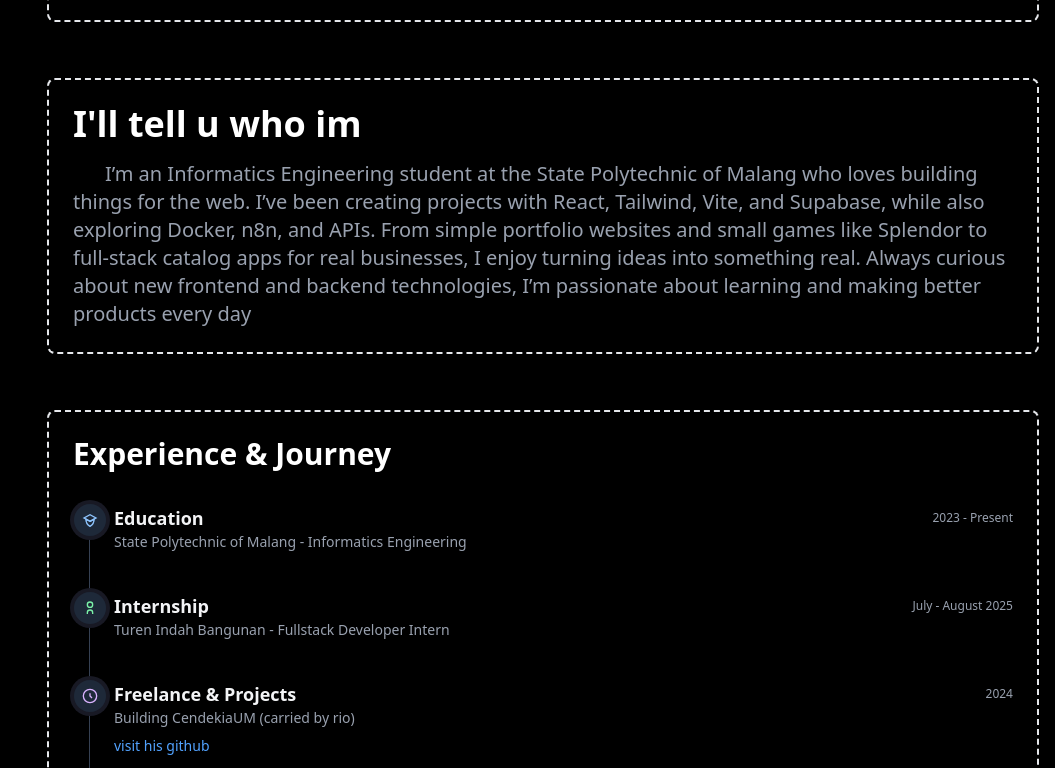
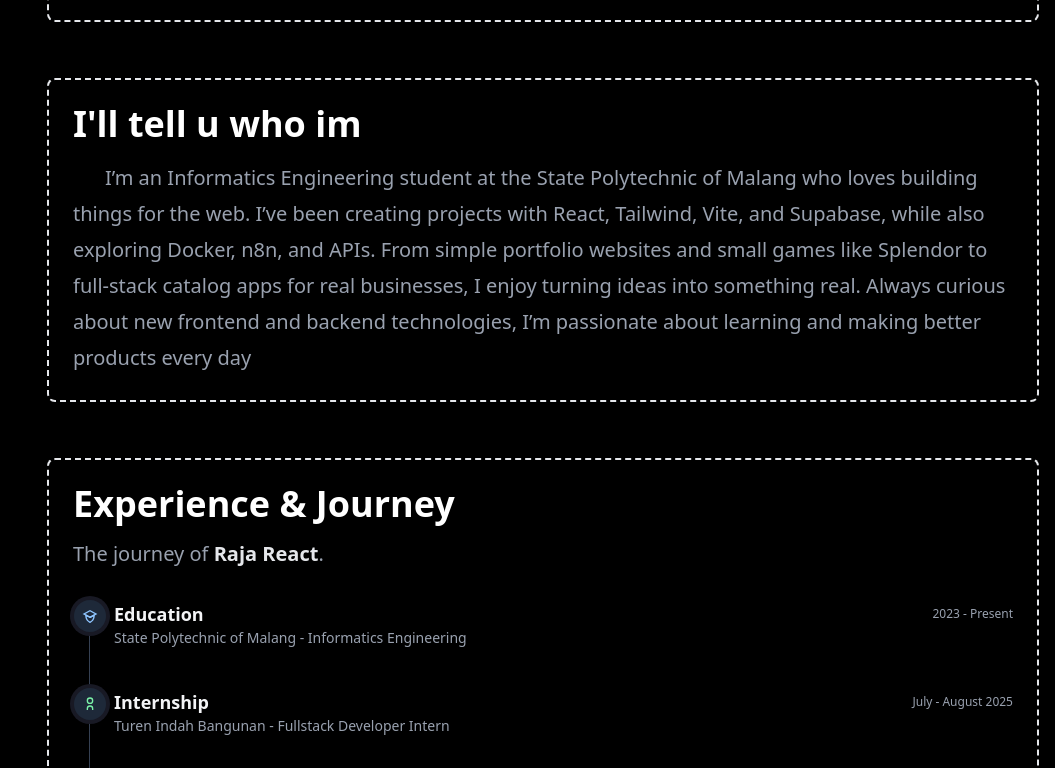
Before and after one commit to Maeeveee/Tesseract, a React (Vite) app: page / in a window 1280 px wide. Shown: the part 650-1418 px from the top of the page, without its empty margins (225-1280 px from the left). Built offline with nearby package versions, Linux system fonts and the light colour scheme.

Commit message:
fix line height and fix tittle size

```diff
--- a/src/components/experienceSection.jsx
+++ b/src/components/experienceSection.jsx
@@ -49,7 +49,10 @@ export default function ExperienceSection() {
     return (
         <section className="border-2 border-gray-200 border-dashed rounded-lg dark:border-gray-700 mt-14">
             <div className="p-6">
-                <h2 className="text-3xl font-bold text-white mb-8">Experience & Journey</h2>
+                <h2 className="text-4xl text-white font-bold mb-4">Experience & Journey</h2>
+                <p className="text-md lg:text-xl text-gray-400 mb-8">
+                    The journey of <span className="font-semibold text-gray-200">Raja React</span>.
+                </p>
                 <ol className="relative border-s ml-4 border-gray-700">
                     {steps.map((step, idx) => (
                         <li key={idx} className="mb-10 ms-6">
--- a/src/components/introSection.jsx
+++ b/src/components/introSection.jsx
@@ -3,7 +3,7 @@ export default function IntroSection() {
         <div className="border-2 border-gray-200 border-dashed rounded-lg dark:border-gray-700 mt-14">
             <div className="p-6">
                 <h1 className="text-4xl text-white font-bold mb-4">I'll tell u who im</h1>
-                <p className="text-md lg:text-xl text-gray-400 indent-8">I’m an Informatics Engineering student at the State Polytechnic of Malang who loves building things for the web.
+                <p className="text-md/8 lg:text-xl/9 text-gray-400 indent-8">I’m an Informatics Engineering student at the State Polytechnic of Malang who loves building things for the web.
                     I’ve been creating projects with React, Tailwind, Vite, and Supabase, while also exploring Docker, n8n, and APIs. From simple portfolio websites and small games like Splendor to full-stack catalog apps for real businesses, I enjoy turning ideas into something real.
                     Always curious about new frontend and backend technologies, I’m passionate about learning and making better products every day </p>
             </div>
```
